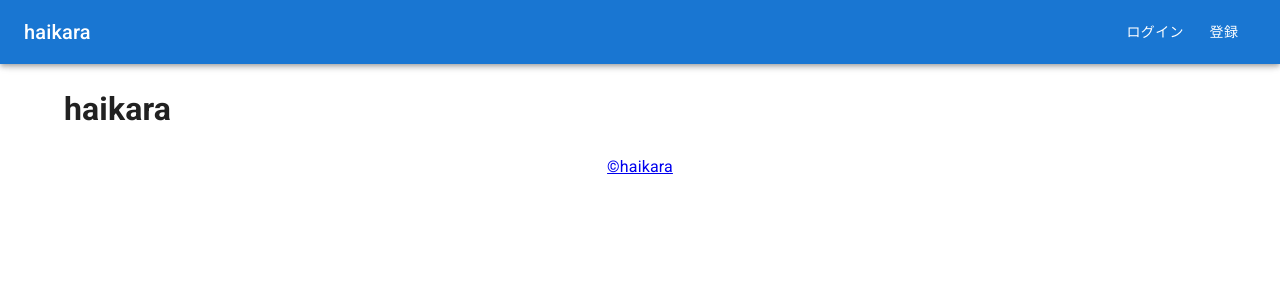
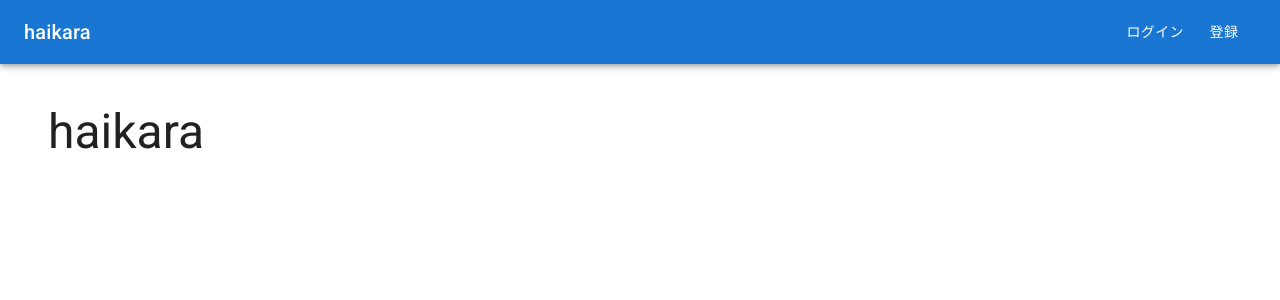
Before and after one commit to haikara-dev/haikara, a Next.js app in the folder front/: page / in a window 1280 px wide. Shown: the top 300 px of the page. Built offline with nearby package versions, Linux system fonts and the light colour scheme; no server answers.

Commit message:
add layout

```diff
--- /dev/null
+++ b/front/src/components/layouts/DefaultLayout.tsx
@@ -0,0 +1,74 @@
+import Head from "next/head";
+import Header from "@/components/Header";
+import { Box, Container } from "@mui/material";
+import Footer from "@/components/Footer";
+import React, { FC, ReactNode, useState } from "react";
+import DrawerMenu from "@/components/DrawerMenu";
+import { styled } from "@mui/material/styles";
+
+type DefaultLayoutProps = {
+  children: ReactNode;
+};
+
+const drawerWidth = 0;
+
+const Main = styled(Box, { shouldForwardProp: (prop) => prop !== "open" })<{
+  open?: boolean;
+}>(({ theme, open }) => ({
+  minHeight: "100vh",
+  flexGrow: 1,
+  padding: theme.spacing(3),
+  transition: theme.transitions.create("margin", {
+    easing: theme.transitions.easing.sharp,
+    duration: theme.transitions.duration.leavingScreen,
+  }),
+  marginLeft: `-${drawerWidth}px`,
+  ...(open && {
+    transition: theme.transitions.create("margin", {
+      easing: theme.transitions.easing.easeOut,
+      duration: theme.transitions.duration.enteringScreen,
+    }),
+    marginLeft: 0,
+  }),
+}));
+
+const DrawerHeader = styled("div")(({ theme }) => ({
+  display: "flex",
+  alignItems: "center",
+  padding: theme.spacing(0, 1),
+  // necessary for content to be below app bar
+  ...theme.mixins.toolbar,
+  justifyContent: "flex-end",
+}));
+
+const DefaultLayout: FC<DefaultLayoutProps> = ({ children }) => {
+  const [open, setOpen] = useState(false);
+  return (
+    <Box
+      sx={{
+        display: "flex",
+      }}
+    >
+      <Head>
+        <title>haikara</title>
+        <meta name="description" content="haikara" />
+        <link rel="icon" href="/favicon.ico" />
+      </Head>
+
+      <Header open={open} />
+
+      <Main open={open} as="main">
+        <DrawerHeader />
+        <Container
+          sx={{
+            p: 2,
+          }}
+        >
+          {children}
+        </Container>
+      </Main>
+      <Footer />
+    </Box>
+  );
+};
+export default DefaultLayout;
--- a/front/src/pages/index.tsx
+++ b/front/src/pages/index.tsx
@@ -1,36 +1,18 @@
-import type { NextPage } from "next";
-import Head from "next/head";
-import Header from "@/components/Header";
-import Footer from "@/components/Footer";
-import { styled } from "@mui/material/styles";
-import { Container } from "@mui/material";
-const DrawerHeader = styled("div")(({ theme }) => ({
-  display: "flex",
-  alignItems: "center",
-  padding: theme.spacing(0, 1),
-  // necessary for content to be below app bar
-  ...theme.mixins.toolbar,
-  justifyContent: "flex-end",
-}));
+import React, { ReactElement } from "react";
+import DefaultLayout from "@/components/layouts/DefaultLayout";
+import { NextPageWithLayout } from "@/pages/_app";
+import { Typography } from "@mui/material";
 
-const Home: NextPage = () => {
+const Home: NextPageWithLayout = () => {
   return (
     <div>
-      <Head>
-        <title>haikara</title>
-        <meta name="description" content="haikara" />
-        <link rel="icon" href="/favicon.ico" />
-      </Head>
-      <Header />
-      <main>
-        <Container>
-          <DrawerHeader />
-          <h1>haikara</h1>
-        </Container>
-      </main>
-      <Footer />
+      <Typography variant="h3" component="h1">
+        haikara
+      </Typography>
     </div>
   );
 };
 
+Home.getLayout = (page: ReactElement) => <DefaultLayout>{page}</DefaultLayout>;
+
 export default Home;
```
Also changed, not shown: front/src/components/layouts/AuthLayout.tsx (added, +77 -0 lines), front/src/pages/login.tsx (+6 -31 lines), front/src/pages/register.tsx (+6 -31 lines).
